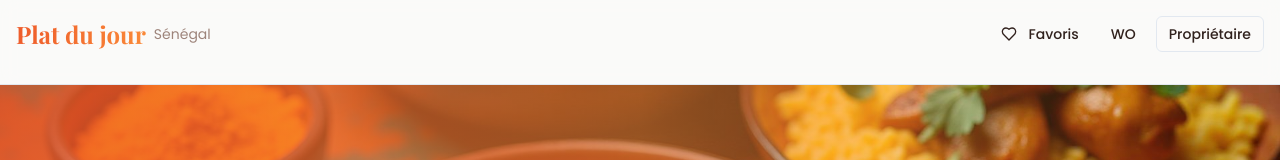
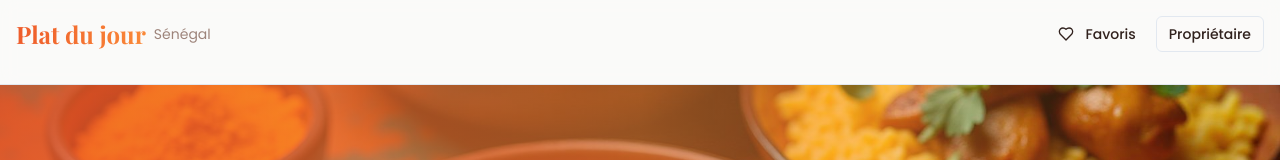
Before and after one commit to nattydreadcrew/lekk-resto-senegal, a React (Vite) app: page / in a window 1280 px wide. Shown: the top 160 px of the page. Built offline with nearby package versions, Linux system fonts and the light colour scheme.

Commit message:
Visual edit in Lovable

```diff
--- a/src/components/Header.tsx
+++ b/src/components/Header.tsx
@@ -17,9 +17,7 @@ const Header = () => {
               Favoris
             </Button>
 
-            <Button variant="ghost" size="sm">
-              WO
-            </Button>
+
             <Button variant="outline" size="sm" onClick={() => navigate('/owner/dashboard')}>
               Propriétaire
             </Button>
```
